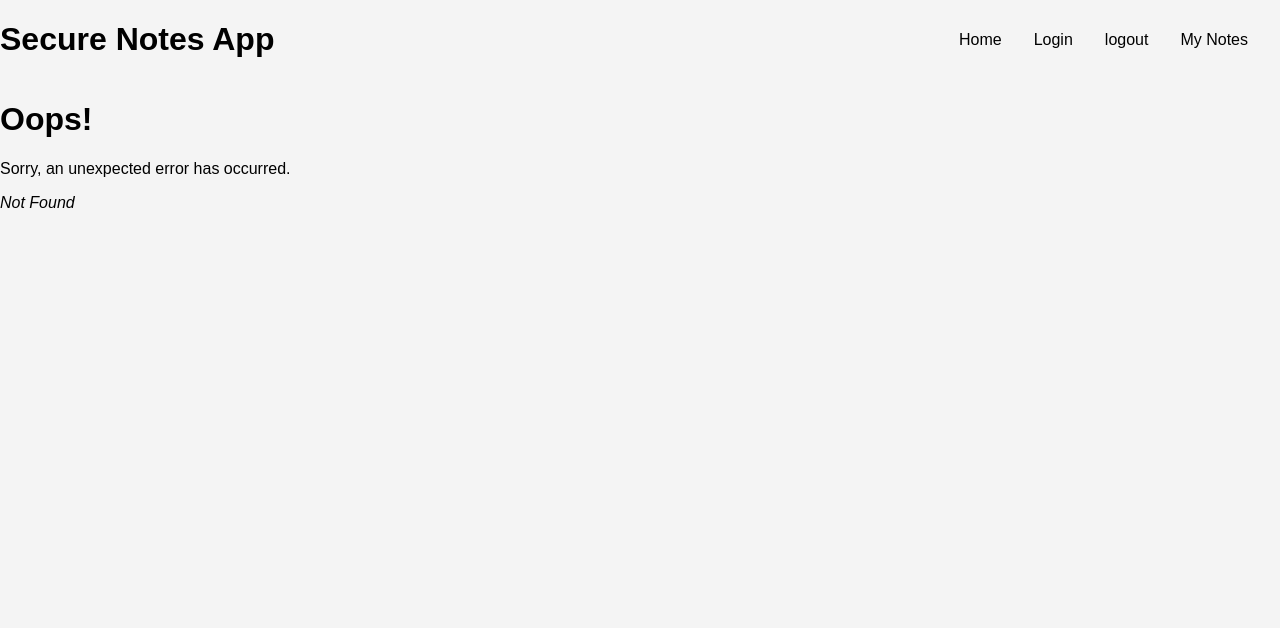
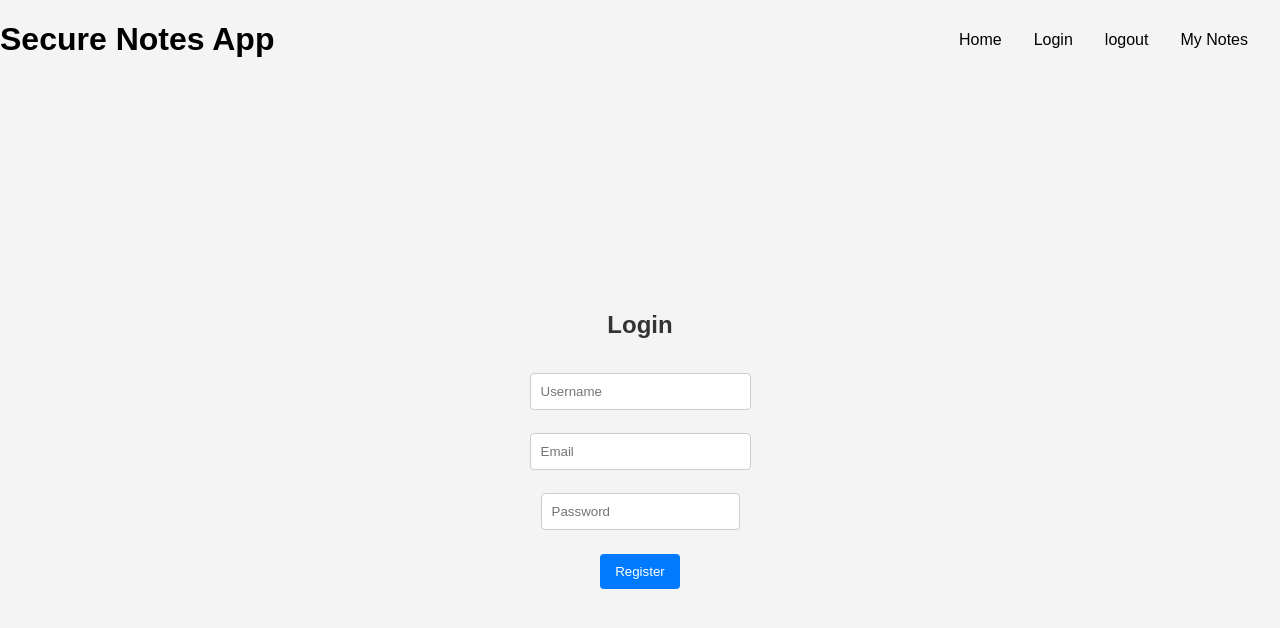
Before and after one commit to LouisCoste1/ReactChat, a React (Create React App) app in the folder reactchat/: page /regiter in a window 1280 px wide. Before the commit this address had no page. Shown: the top 628 px of the page. Built offline with nearby package versions, Linux system fonts and the light colour scheme.

Commit message:
adding connectivity with backend + new pages skeletons for frontend

```diff
--- a/reactchat/package.json
+++ b/reactchat/package.json
@@ -8,9 +8,11 @@
     "@testing-library/user-event": "^13.5.0",
     "react": "^18.3.1",
     "react-dom": "^18.3.1",
+    "react-router-dom": "^6.27.0",
     "react-scripts": "5.0.1",
     "web-vitals": "^2.1.4"
   },
+  "proxy": "http://localhost:5000",
   "scripts": {
     "start": "react-scripts start",
     "build": "react-scripts build",
--- a/reactchat/src/App.js
+++ b/reactchat/src/App.js
@@ -5,6 +5,7 @@ import Footer from './components/Footer';
 import Home from './pages/Home';
 import Login from './pages/Login';
 import Notes from './pages/Notes';
+import Register from './pages/Register';
 
 function App() {
     return (
@@ -14,6 +15,7 @@ function App() {
                 <Route path="/" component={Home} />
                 <Route path="/login" component={Login} />
                 <Route path="/notes" component={Notes} />
+                <Route path="/register" component={Register} />
             </Routes>
 
         </Router>
--- a/reactchat/src/index.js
+++ b/reactchat/src/index.js
@@ -12,6 +12,7 @@ import {
 import Home from './pages/Home';
 import Login from './pages/Login';
 import Notes from './pages/Notes';
+import Register from './pages/Register';
 import ErrorPage from "./error-page";
 
 
@@ -23,6 +24,10 @@ const router = createBrowserRouter([
   {
     path: "/login",
     element: <Login/>,
+  },
+  {
+    path: "/regiter",
+    element: <Register/>,
   },
   {
     path: "/",
--- /dev/null
+++ b/reactchat/src/pages/Login.css
@@ -0,0 +1,63 @@
+body {
+    font-family: Arial, sans-serif;
+    margin: 0;
+    padding: 0;
+    background-color: #f4f4f4;
+}
+
+h2 {
+    color: #333;
+}
+
+h3 {
+    color: #555;
+    margin-bottom: 10px;
+}
+
+ul {
+    list-style-type: none;
+    padding: 0;
+}
+
+div.login {
+    width: 100%;
+    height: 90vh;
+    display: flex;
+    flex-direction: column;
+    justify-content: center;
+    align-items: center;
+}
+
+.login form {
+    display: flex;
+    flex-direction: column;
+    justify-content: center;
+    align-items: center;
+}
+
+.login form * {
+    margin-top: 1em;
+}
+
+input {
+    width: 50;
+    padding: 10px;
+    border: 1px solid #ccc;
+    border-radius: 4px;
+    margin-bottom: 10px;
+    font-family: Arial, sans-serif;
+}
+
+button {
+    background-color: #007bff;
+    color: white;
+    padding: 10px 15px;
+    border: none;
+    border-radius: 4px;
+    cursor: pointer;
+    transition: background-color 0.3s;
+}
+
+button:hover {
+    background-color: #0056b3;
+}
--- a/reactchat/src/pages/Login.js
+++ b/reactchat/src/pages/Login.js
@@ -1,5 +1,8 @@
 // Login.js
 import React, { useState } from 'react';
+import { Link } from 'react-router-dom';
+import "./Login.css"
+
 
 const Login = () => {
     const [username, setUsername] = useState('');
@@ -7,11 +10,29 @@ const Login = () => {
 
     const handleLogin = async (e) => {
         e.preventDefault();
-        // Logique de connexion ici
+
+        const response = await fetch('http://localhost:5000/users/login', {
+            method: 'POST',
+            headers: {
+                'Content-Type': 'application/json',
+            },
+            body: JSON.stringify({ username, password }),
+        });
+
+        const data = await response.json();
+
+        if (response.ok) {
+            // Handle successful login (e.g., set user session)
+            alert(`Login successful: ${data.msg}`);
+            // You can store user_id in sessionStorage or handle it as needed
+        } else {
+            alert(data.msg); // Set error message
+        }
+
     };
 
     return (
-        <div>
+        <div class="login">
             <h2>Login</h2>
             <form onSubmit={handleLogin}>
                 <input
@@ -27,6 +48,11 @@ const Login = () => {
                     onChange={(e) => setPassword(e.target.value)}
                 />
                 <button type="submit">Login</button>
+
+                <p>
+                    Don't have an account?
+                    <Link to="/register"> Register here</Link>
+                </p>
             </form>
         </div>
     );
--- a/reactchat/src/pages/Notes.js
+++ b/reactchat/src/pages/Notes.js
@@ -9,7 +9,7 @@ const Notes = () => {
         { "title": "title 4", "content": "content four", "id": 4 },
     ];
 
-    const [displayedNoteId, setDisplayedNoteId] = useState(-1);
+    const [displayedNoteId, setDisplayedNoteId] = useState(-1); // used to keep track of which note to display when oppenig app
     const [noteContent, setNoteContent] = useState("");
     const [noteTitle, setNoteTitle] = useState("");
 
--- /dev/null
+++ b/reactchat/src/pages/Register.js
@@ -0,0 +1,43 @@
+// Register.js
+import React, { useState } from 'react';
+import "./Login.css"
+
+const Register = () => {
+    const [username, setUsername] = useState('');
+    const [password, setPassword] = useState('');
+    const [email, setEmail] = useState('');
+
+    const handleLogin = async (e) => {
+        e.preventDefault();
+        // Logique de connexion ici
+    };
+
+    return (
+        <div class="login">
+            <h2>Login</h2>
+            <form onSubmit={handleLogin}>
+                <input
+                    type="text"
+                    placeholder="Username"
+                    value={username}
+                    onChange={(e) => setUsername(e.target.value)}
+                />
+                <input
+                    type="text"
+                    placeholder="Email"
+                    value={email}
+                    onChange={(e) => setUsername(e.target.value)}
+                />
+                <input
+                    type="password"
+                    placeholder="Password"
+                    value={password}
+                    onChange={(e) => setPassword(e.target.value)}
+                />
+                <button type="submit">Register</button>
+            </form>
+        </div>
+    );
+};
+
+export default Register;
```
Also changed, not shown: 2 other files (tests, documents, lock files or other folders).
